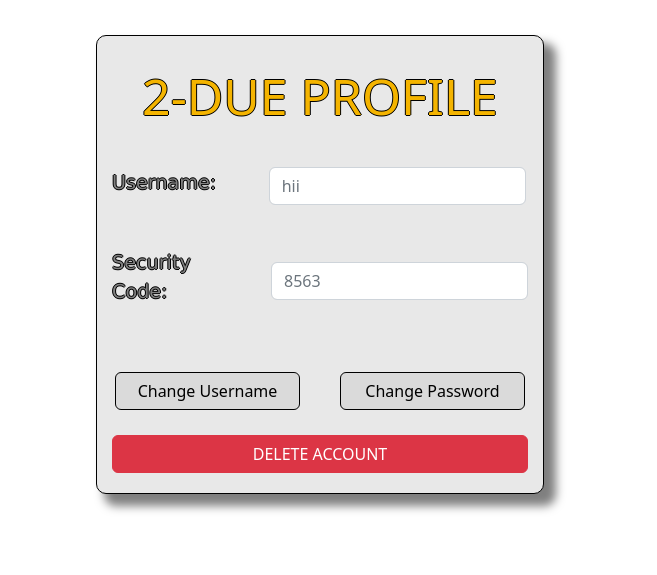
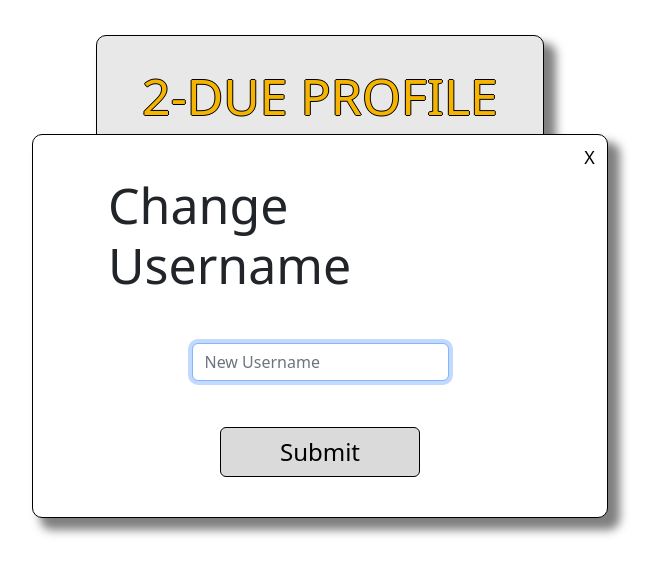
Before and after one commit to neelg07/2-DUE, a Flask app: page /account in a window 1280 px wide. Shown: the part 74-649 px from the top of the page, without its empty margins (320-977 px from the left). Run offline with Flask 2, Linux system fonts and the light colour scheme; a user stored in the database is signed in; data comes from the database, SQL or seed files in the repository; some libraries are stand-ins or nearby versions.

Commit message:
Create popup for changing username in my account tab

```diff
--- a/static/layout.css
+++ b/static/layout.css
@@ -362,3 +362,12 @@ h6.code {
     margin-top: 25px;
     width: 185px;
 }
+
+/* Change User Popup */
+
+#change-user {
+    width: 200px;
+    height: 50px;
+    margin-top: 30px;
+    font-size: x-large;
+}
--- a/templates/account.html
+++ b/templates/account.html
@@ -27,6 +27,7 @@
 
 {% block main %}
 
+    <!-- Main profile tab -->
     <div class="account-header">
         <div class="welcome">
             <h1 class="yellow">2-DUE PROFILE</h1>
@@ -48,4 +49,24 @@
         </div>
     </div>
 
+    <!-- Change Username Popup -->
+    <div class="register-container">
+        <div class="close-register">
+            <button class="close-register" type="button">X</button>
+        </div>
+        <div class="register-header">
+            <h1>Change Username</h1>
+        </div>
+        <div class="register-content">
+            <form action="/" class="register-form" method="post">
+                <div class="mb-3">
+                    <input autocomplete="off" autofocus class="form-control mx-auto w-auto" id="new-user" name="new-user" type="text" placeholder="New Username">
+                </div>
+                <button class="btn btn-primary" id="change-user" name="change-user" type="submit">Submit</button>
+            </form>
+        </div>
+    </div>
+
+    <!-- Change Password Popup-->
+
 {% endblock %}
--- a/templates/index.html
+++ b/templates/index.html
@@ -69,7 +69,6 @@
                 </div>
                 <button class="btn btn-primary" id="register-submit" name="register-submit" type="submit">Register</button>
             </form>
-
         </div>
     </div>
 {% endblock %}
```
Also changed, not shown: 1 other file.
